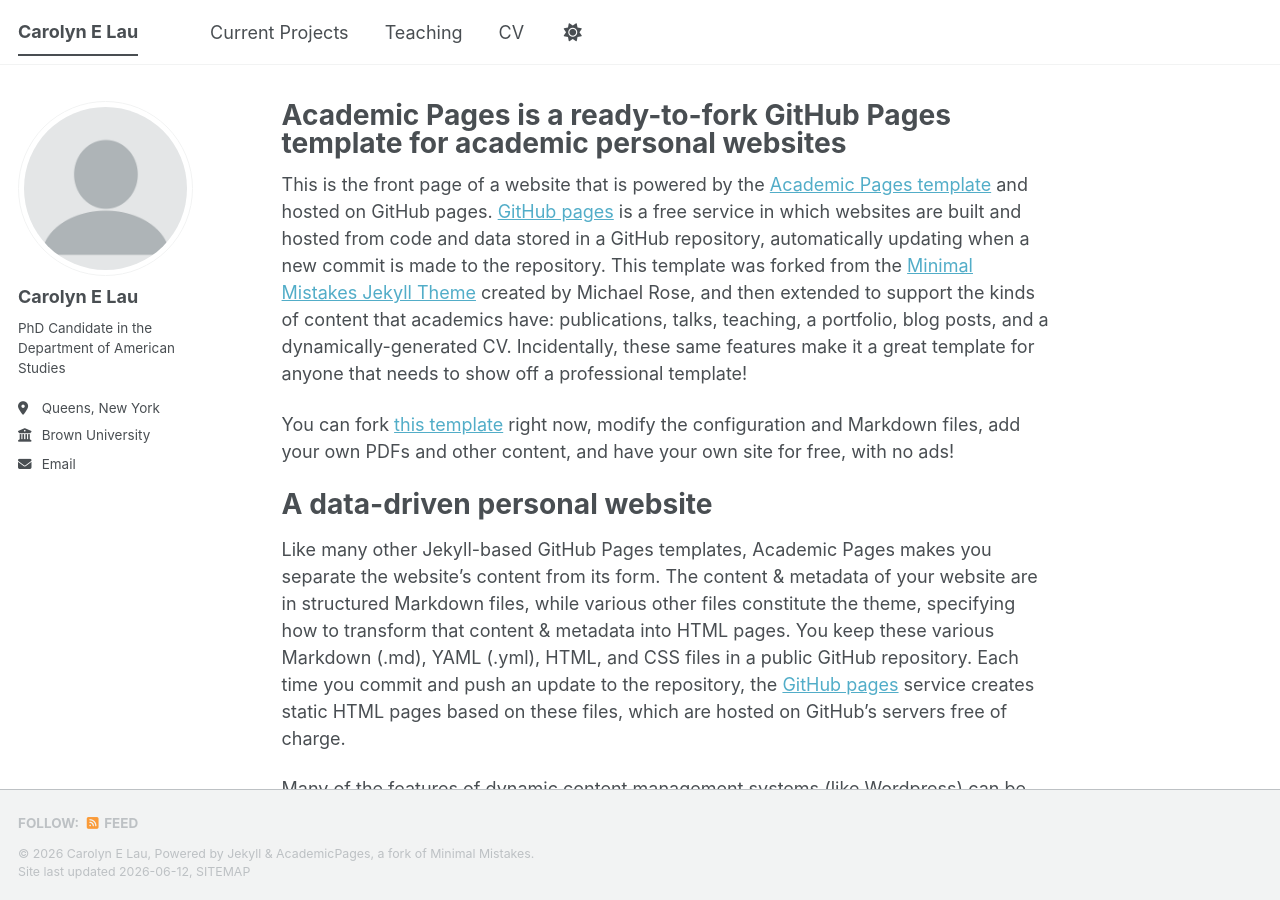
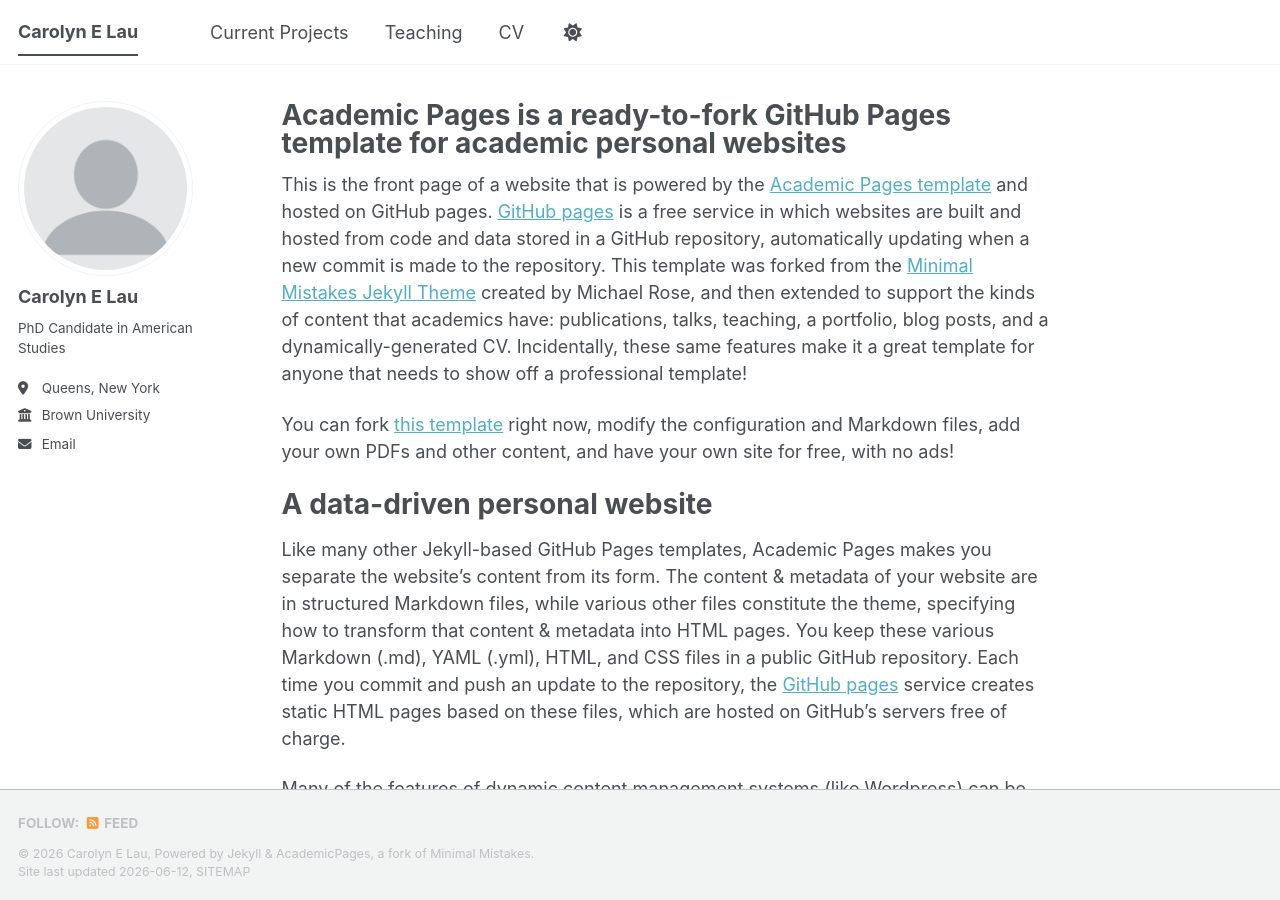
Before and after one commit to carolynelau/carolynelau.github.io, a Jekyll site: the page built from _pages/about.md, in a window 1280 px wide and 900 px high. Built offline with Jekyll 4.4.1, drawn with Linux system fonts in a browser that asks for light colours; a script bundle is joined from its source files by our own code; library files that are not in the unit come from our copies.

Commit message:
Update bio description in _config.yml

```diff
--- a/_config.yml
+++ b/_config.yml
@@ -26,7 +26,7 @@ author:
   avatar           : "profile.png"
   name             : "Carolyn E Lau"
   pronouns         : # example: "she/her"
-  bio              : "PhD Candidate in the Department of American Studies"
+  bio              : "PhD Candidate in American Studies"
   location         : "Queens, New York"
   employer         : "Brown University"
   uri              : # URL
```
